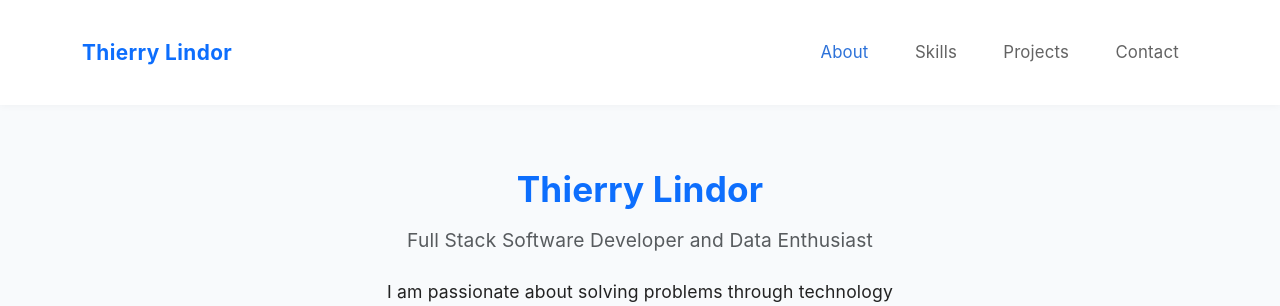
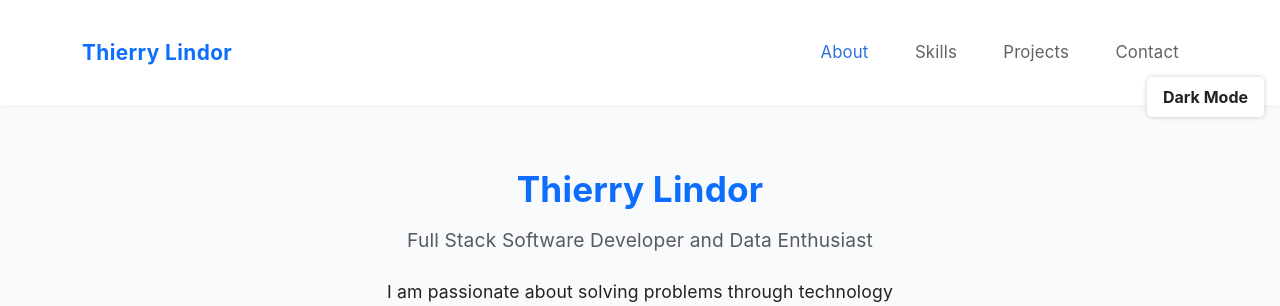
Before and after one commit to tmaster001/tlindor-portfolio, a Flask app: page / in a window 1280 px wide. Shown: the top 306 px of the page. Run offline with Flask 3, Linux system fonts and the light colour scheme.

Commit message:
Updated dark mode button position and label

```diff
--- a/static/main.js
+++ b/static/main.js
@@ -34,5 +34,15 @@ document.addEventListener("DOMContentLoaded", function() {
                 }
             });
         });
-    });
-});
+        // Dark mode toggle logic
+        document.addEventListener('DOMContentLoaded', function () {
+            const darkModeToggle = document.getElementById('dark-mode-toggle');
+            if (darkModeToggle) {
+                darkModeToggle.addEventListener('click', () => {
+                    document.body.classList.toggle('dark-mode');
+                });
+            }
+        });
+    }); // <-- closes filterBtns.forEach callback
+
+}); // <-- closes main DOMContentLoaded event listener
--- a/static/style.css
+++ b/static/style.css
@@ -4,6 +4,12 @@
     --background: #f8fafc;
     --text: #222;
     --accent: #fff;
+}
+@media (prefers-color-scheme: dark) {
+  :root {
+    --background: #121212; /* dark bg */
+    --text: #f1f1f1;       /* light text */
+  }
 }
 html { scroll-behavior: smooth; }
 body {
@@ -173,3 +179,23 @@ body {
     .avatar { width: 64px; height: 64px; }
     .project-card { padding: 1.2rem 0.7rem; }
 }
+
+#dark-mode-toggle {
+  position: fixed;
+  top: 4.8rem; /* Adjusted to align with the navbar's bottom */
+  right: 1rem;
+  padding: 0.5rem 1rem;
+  z-index: 9999;
+  background-color: var(--accent);
+  color: var(--text);
+  border: none;
+  border-radius: 5px;
+  cursor: pointer;
+  font-weight: bold;
+  box-shadow: 0 0 5px rgba(0, 0, 0, 0.2);
+  transition: background-color 0.3s;
+}
+
+#dark-mode-toggle:hover {
+  background-color: var(--secondary);
+}
--- a/templates/hello.html
+++ b/templates/hello.html
@@ -10,9 +10,9 @@
     <link rel="stylesheet" href="https://cdn.jsdelivr.net/npm/bootstrap-icons@1.11.3/font/bootstrap-icons.css">
     <!-- Custom CSS -->
     <link rel="stylesheet" href="{{ url_for('static', filename='style.css') }}">
-</head>
+
 <body>
-
+    <button id="dark-mode-toggle">Dark Mode</button>
     <!-- Navbar -->
     <nav class="navbar navbar-expand-lg fixed-top">
         <div class="container">
@@ -175,7 +175,7 @@
 
 
 
-    <script src="{{ url_for('static', filename='main.js') }}"></script>
+
     <script src="https://cdn.jsdelivr.net/npm/bootstrap@5.3.3/dist/js/bootstrap.bundle.min.js"></script>
     <script>
         // Fade-in on scroll for sections
@@ -231,5 +231,7 @@
             });
         });
     </script>
+
+    <script src="{{ url_for('static', filename='main.js') }}"></script>
 </body>
 </html>
```
